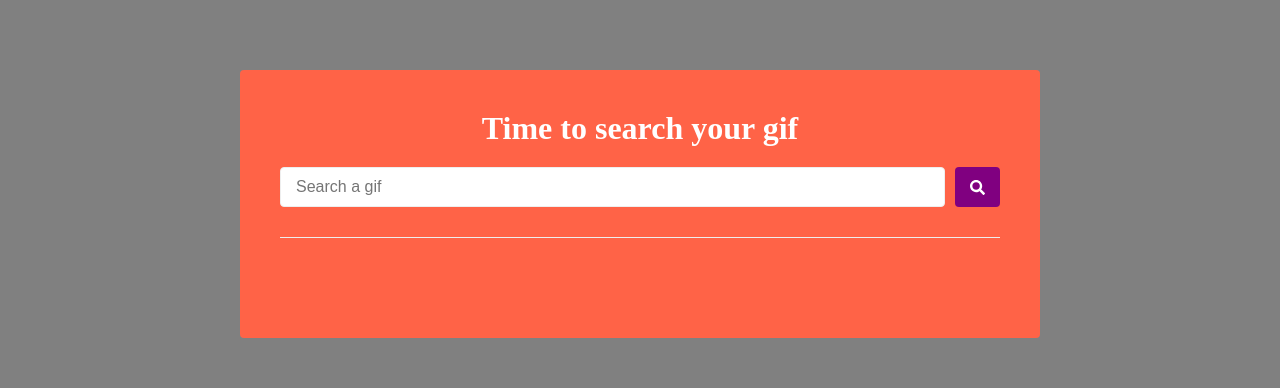
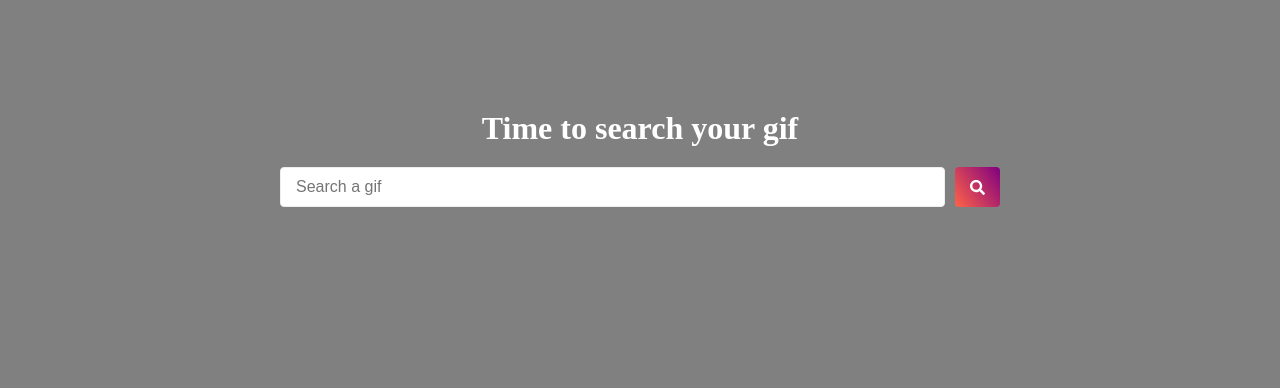
Before and after one commit to fabiobarboza7/reactJS-Foo, a React (Create React App) app: page / in a window 1280 px wide. Shown: the part 120-508 px from the top of the page. Built offline with nearby package versions, Linux system fonts and the light colour scheme.

Commit message:
some styling

```diff
--- a/src/pages/Main/index.js
+++ b/src/pages/Main/index.js
@@ -11,6 +11,7 @@ export default class Main extends Component {
     newGif: '',
     gifsCollection: [],
     loading: false,
+    loadingUl: false,
   };
 
   handleInputChange = e => {
@@ -22,6 +23,7 @@ export default class Main extends Component {
 
     this.setState({
       loading: true,
+      loadingUl: true,
     });
 
     const { newGif, gifsCollection } = this.state;
@@ -38,7 +40,7 @@ export default class Main extends Component {
   };
 
   render() {
-    const { gifsCollection, newGif, loading } = this.state;
+    const { gifsCollection, newGif, loading, loadingUl } = this.state;
     return (
       <>
         <Header />
@@ -60,13 +62,15 @@ export default class Main extends Component {
             </SubmitButton>
           </Form>
 
-          <List>
+          <List loadingUl={loadingUl ? 1 : 0}>
             {gifsCollection.map(gifs =>
               gifs.map(gif => (
                 <li key={gif.id}>
                   <figure>
                     <img src={gif.images.fixed_width.url} alt={gif.title} />
-                    <figcaption>{gif.title}</figcaption>
+                    <p>
+                      <a href={gif.embed_url}>{gif.title}</a>
+                    </p>
                   </figure>
                 </li>
               ))
--- a/src/pages/Main/styles.js
+++ b/src/pages/Main/styles.js
@@ -10,7 +10,6 @@ export const Container = styled.div`
   max-width: 800px;
   padding: 40px;
   margin: 100px auto;
-  background: tomato;
   border-radius: 4px;
 `;
 
@@ -29,10 +28,31 @@ export const Form = styled.form`
 `;
 
 export const List = styled.ul`
-  padding: 30px;
+  background: ${props => props.loadingUl && '#fff'};
+  border-radius: 4px;
+  max-width: 100%;
+  padding: 10px;
   margin-top: 30px;
-  border-top: 1px solid #eee;
   list-style: none;
+  display: flex;
+  flex-wrap: wrap;
+  justify-content: space-around;
+
+  li {
+    margin: 5px;
+    border-radius: 4px;
+    overflow: hidden;
+    display: flex;
+    align-items: center;
+  }
+
+  li p {
+    margin-left: 5px;
+    word-break: break-word;
+    overflow: hidden;
+    text-overflow: ellipsis;
+    white-space: nowrap;
+  }
 `;
 
 const rotate = keyframes`
@@ -50,7 +70,7 @@ export const SubmitButton = styled.button.attrs(props => ({
   type: 'submit',
   disabled: props.loading,
 }))`
-  background: purple;
+  background: linear-gradient(55deg, tomato, purple);
   border: 0;
   padding: 0 15px;
   margin-left: 10px;
```
